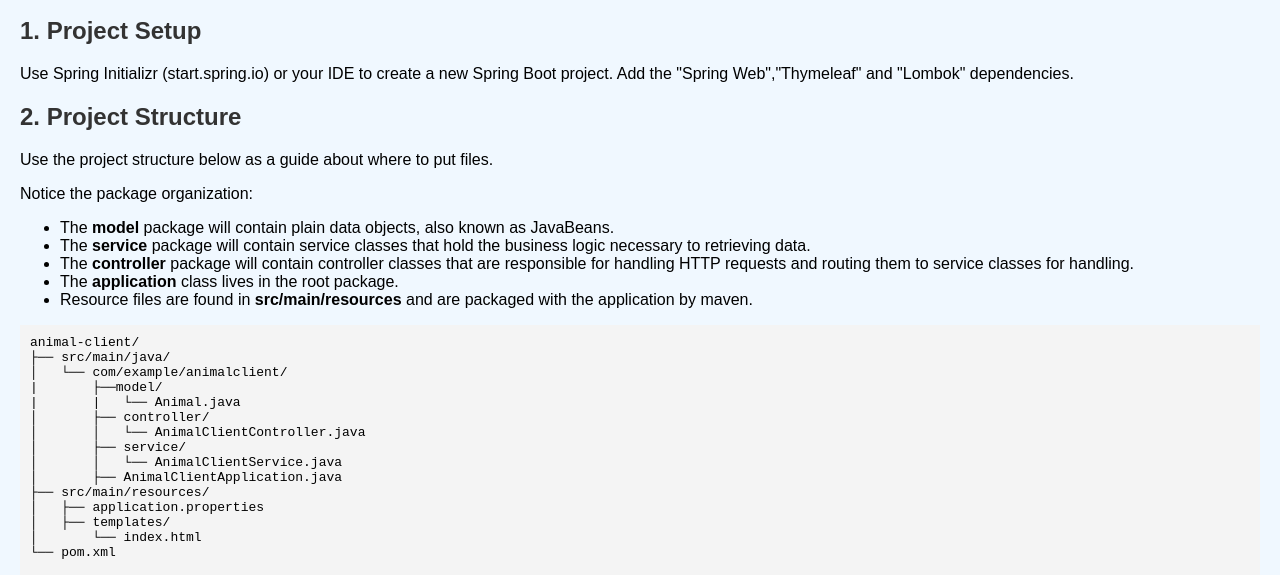
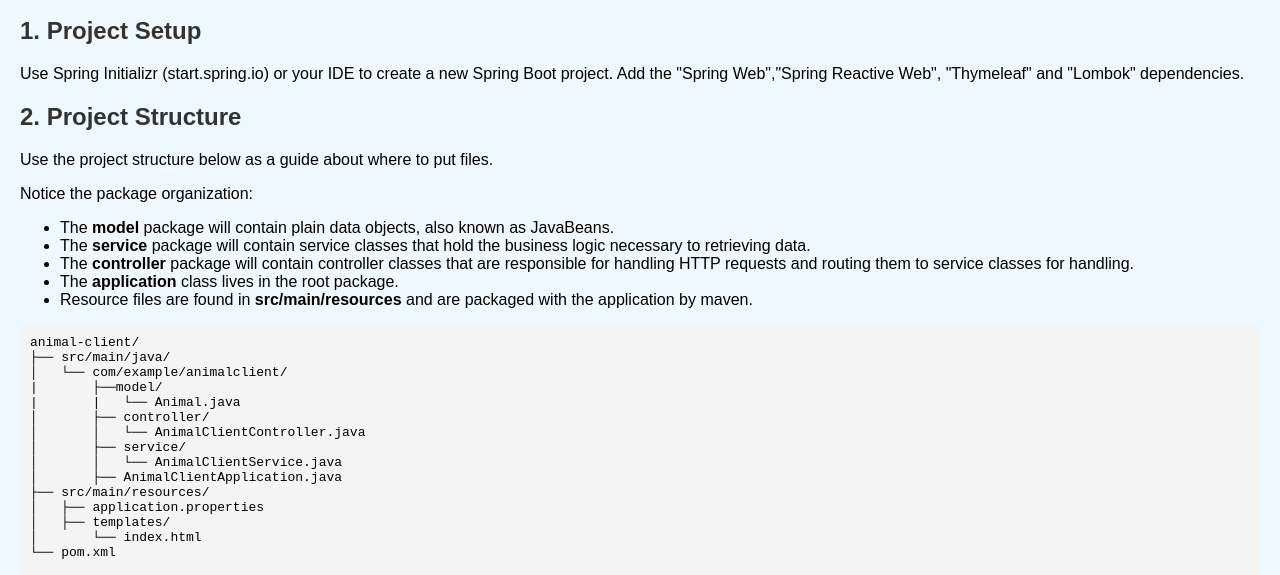
Before and after one commit to qrbriggs-byui/apj-files, a plain HTML site: page tutorials/tutorial9-2.html in a window 1280 px wide. Shown: the part 225-800 px from the top of the page. Drawn offline with Linux system fonts and the light colour scheme.

Commit message:
Added Spring Reactive Web

```diff
--- a/tutorials/tutorial9-2.html
+++ b/tutorials/tutorial9-2.html
@@ -34,7 +34,7 @@
 
     <div class="section">
         <h2>1. Project Setup</h2>
-        <p>Use Spring Initializr (start.spring.io) or your IDE to create a new Spring Boot project. Add the "Spring Web","Thymeleaf" and "Lombok" dependencies.</p>
+        <p>Use Spring Initializr (start.spring.io) or your IDE to create a new Spring Boot project. Add the "Spring Web","Spring Reactive Web", "Thymeleaf" and "Lombok" dependencies.</p>
     </div>
 
     <div class="section">
```
